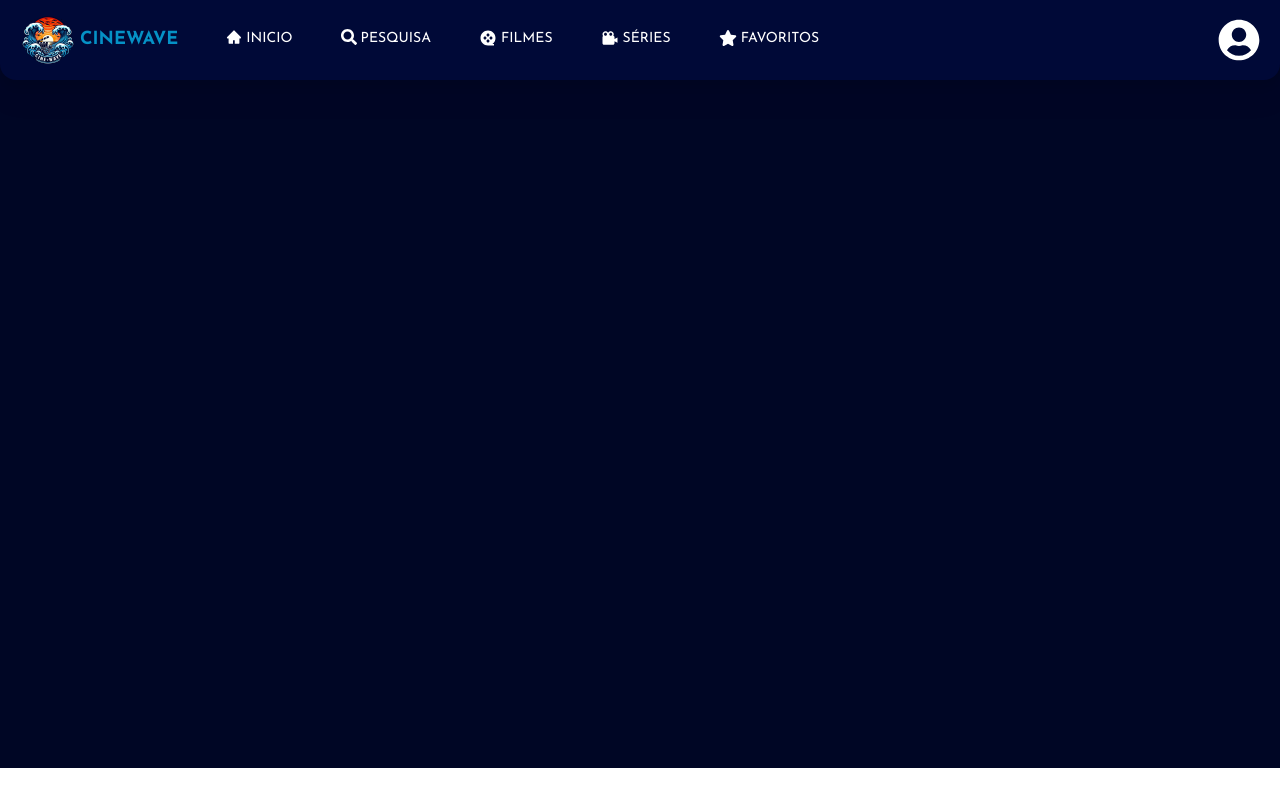
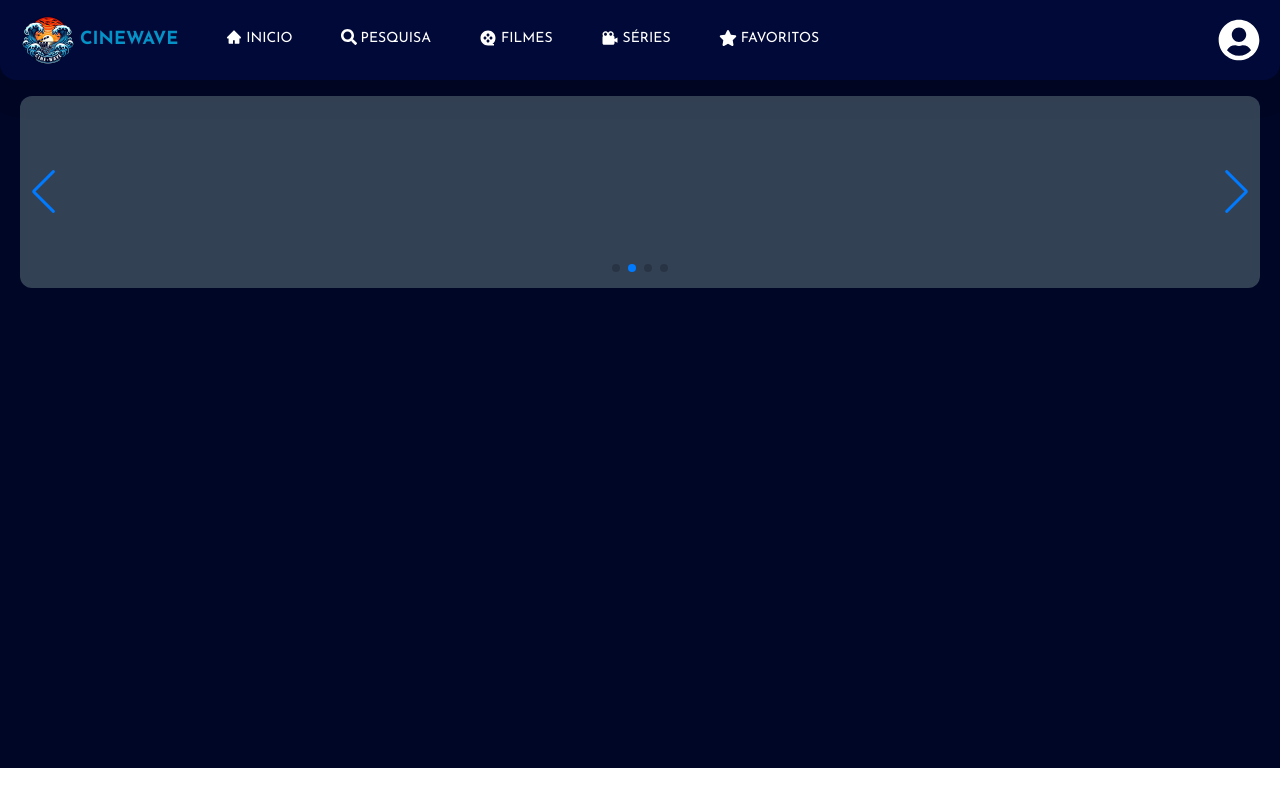
Before and after one commit to mtheuz/cine-wave, a Next.js app: page / in a window 1280 px wide. Built offline with nearby package versions, Linux system fonts and the light colour scheme.

Commit message:
feat: slider

```diff
--- a/package.json
+++ b/package.json
@@ -17,6 +17,7 @@
     "react-icons": "^5.0.1",
     "react-router-dom": "^6.21.3",
     "sort-by": "^1.2.0",
+    "swiper": "^11.0.5",
     "tailwind-merge": "^2.2.1"
   },
   "devDependencies": {
--- a/src/app/component/Container.tsx
+++ b/src/app/component/Container.tsx
@@ -5,7 +5,7 @@ type Props = {
   className?: string;
 }
 function Container({ children, className }: Props) {
-  const defaultClass = "w-full px-3 mx-auto max-w-grid";
+  const defaultClass = "w-full px-5 mx-auto max-w-grid pt-24";
   const clasNameFinal = twMerge(defaultClass, className);
   return <div className={clasNameFinal}>{children}</div>;
 }
--- a/src/app/component/Header.tsx
+++ b/src/app/component/Header.tsx
@@ -23,7 +23,7 @@ function Header() {
   };
   return (
     <>
-      <header className="fixed w-full">
+      <header className="fixed w-full z-10">
         <nav className="flex px-4 justify-between bg-blue-secondary  h-20  rounded-b-2xl drop-shadow-xl items-center ">
           <div className="flex items-center">
             <div className="flex items-center ">
@@ -72,7 +72,7 @@ function Header() {
         </nav>
         {isVisible ? (
           <nav className="-mt-4">
-            <header className="w-full bg-font-logo">
+            <nav className="w-full bg-font-logo">
               <LinkItem
                 nome={"FILMES"}
                 className="flex md:hidden hover:bg-blue-primary pt-6"
@@ -94,7 +94,7 @@ function Header() {
               >
                 <FaStar color="white" size={18} />
               </LinkItem>
-            </header>
+            </nav>
           </nav>
         ) : (
           true
--- a/src/app/component/SectionHome.tsx
+++ b/src/app/component/SectionHome.tsx
@@ -1,14 +1,53 @@
-import React from 'react'
-import Container from './Container'
+"use client";
+import React from "react";
+import Container from "./Container";
+import { Swiper, SwiperSlide } from "swiper/react";
+import "swiper/css/bundle";
+
+import {
+  Parallax,
+  Autoplay,
+  Navigation,
+  Pagination,
+  Scrollbar,
+} from "swiper/modules";
 
 function SectionHome() {
   return (
-    <section className='bg-blue-primary h-section-height'>
-        <Container>
-            <div></div>
-        </Container>
+    <section className="bg-blue-primary h-section-height">
+      <Container>
+        <Swiper
+          modules={[Parallax, Navigation, Pagination, Scrollbar, Autoplay]}
+          spaceBetween={50}
+          parallax={true}
+          autoplay={{
+            delay: 2500,
+            disableOnInteraction: false,
+          }}
+          pagination={{
+            clickable: true,
+          }}
+          slidesPerView={1}
+          navigation
+          onSwiper={(swiper) => console.log(swiper)}
+          onSlideChange={() => console.log("slide change")}
+        >
+          <SwiperSlide>
+            <div className="w-full bg-slate-700 h-48 rounded-xl"></div>
+          </SwiperSlide>
+          <SwiperSlide>
+            <div className="w-full bg-slate-700 h-48 rounded-xl"></div>
+          </SwiperSlide>
+          <SwiperSlide>
+            <div className="w-full bg-slate-700 h-48 rounded-xl"></div>
+          </SwiperSlide>
+          <SwiperSlide>
+            <div className="w-full bg-slate-700 h-48 rounded-xl"></div>
+          </SwiperSlide>
+        </Swiper>
+      </Container>
     </section>
-  )
+  );
 }
 
-export default SectionHome
+export default SectionHome;
```
Also changed, not shown: 1 other file (tests, documents, lock files or other folders).
